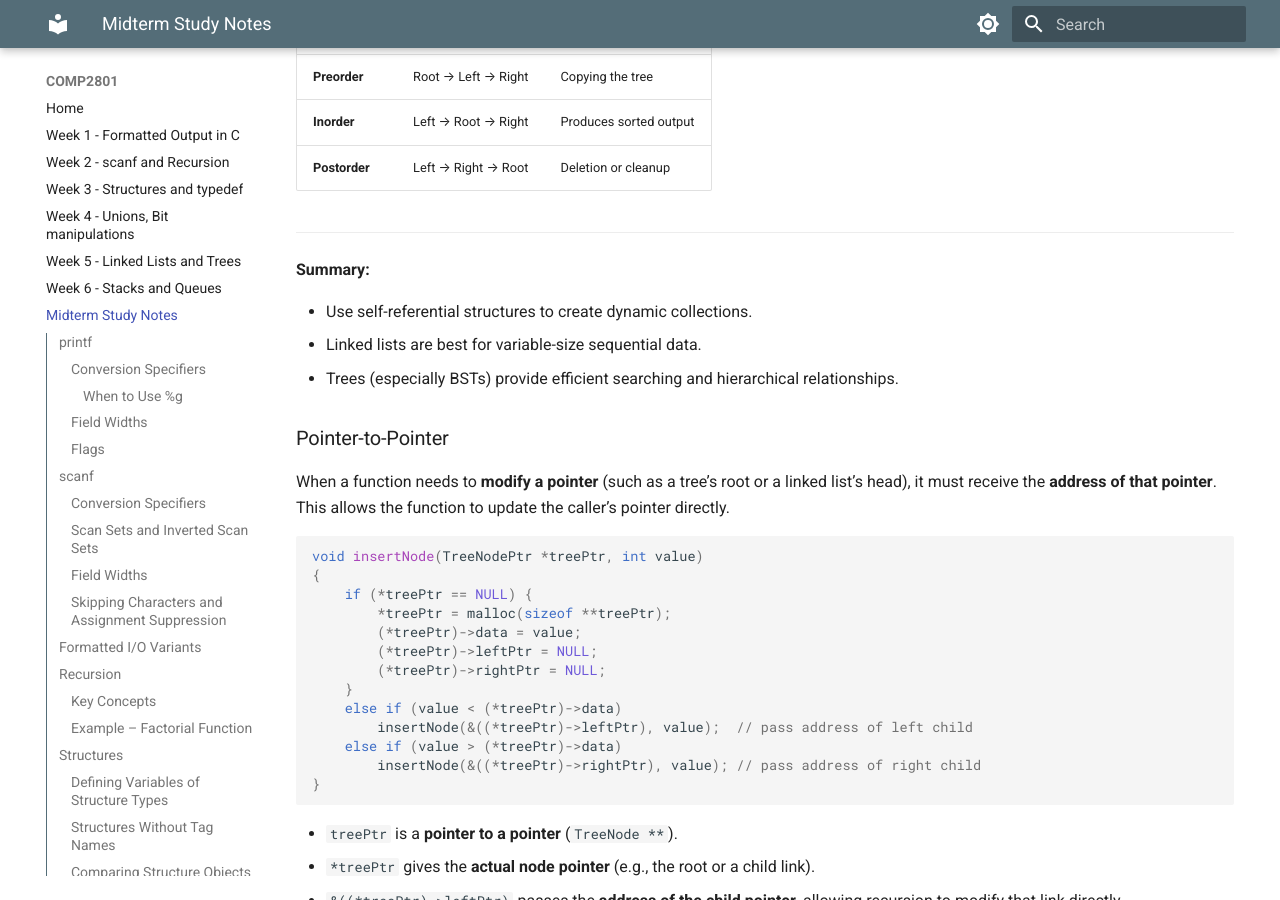
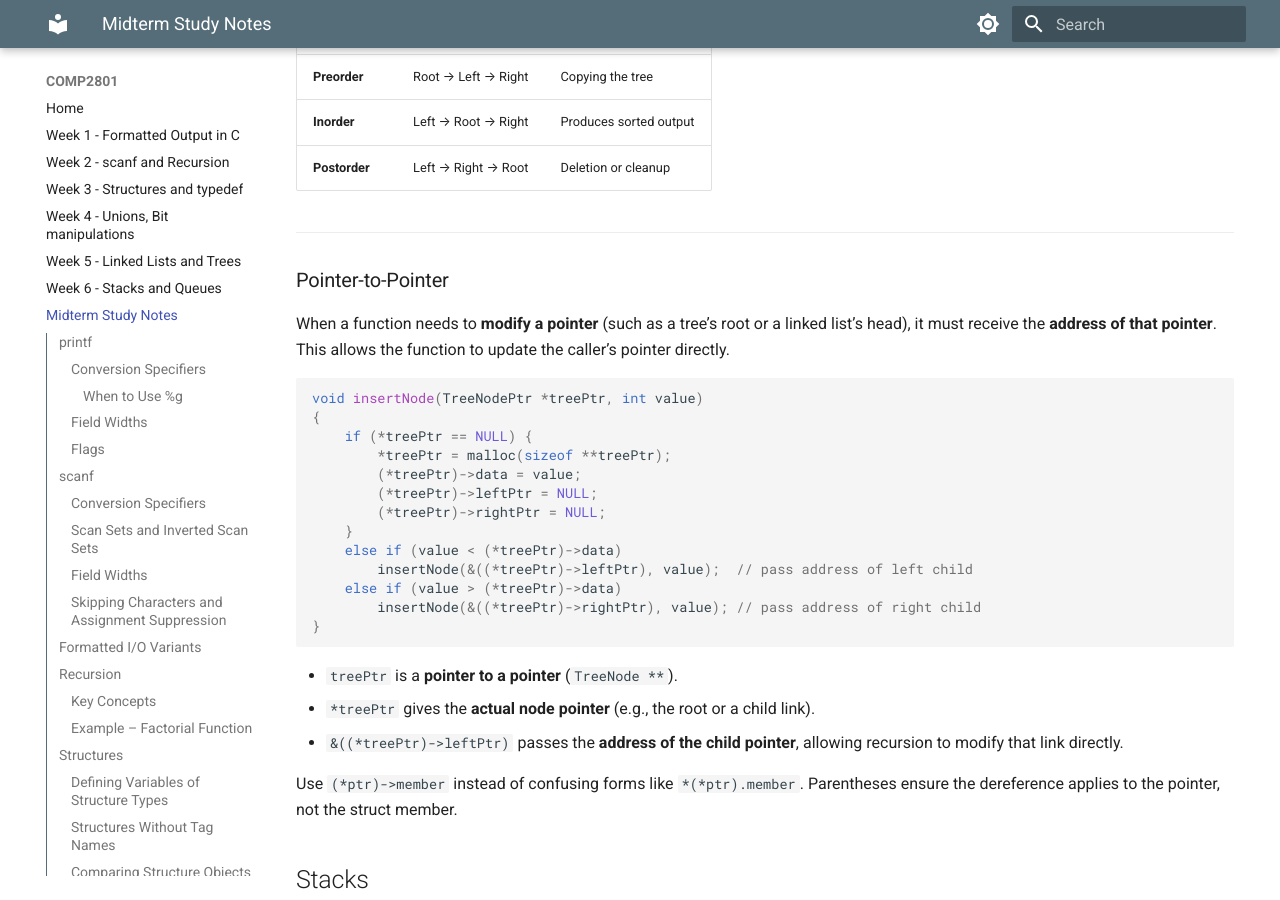
Before and after one commit to gdoyle87/COMP2801, an MkDocs documentation site: the page built from docs/midterm.md, in a window 1280 px wide and 900 px high, scrolled down 14293 px. Built offline with MkDocs 1.6.1 and Material for MkDocs 9.7.7, drawn with Linux system fonts in a browser that asks for light colours; nearby versions of some CDN libraries.

Commit message:
removed useless summary

```diff
--- a/docs/midterm.md
+++ b/docs/midterm.md
@@ -598,12 +598,6 @@ if ((x ^ y) < 0)
 
 ---
 
-**Summary:**
-
-- Use self-referential structures to create dynamic collections.
-- Linked lists are best for variable-size sequential data.
-- Trees (especially BSTs) provide efficient searching and hierarchical relationships.
-
 ### Pointer-to-Pointer
 
 When a function needs to **modify a pointer** (such as a tree’s root or a linked list’s head), it must receive the **address of that pointer**. This allows the function to update the caller’s pointer directly.
```
Also changed, not shown: site/search/search_index.json.
